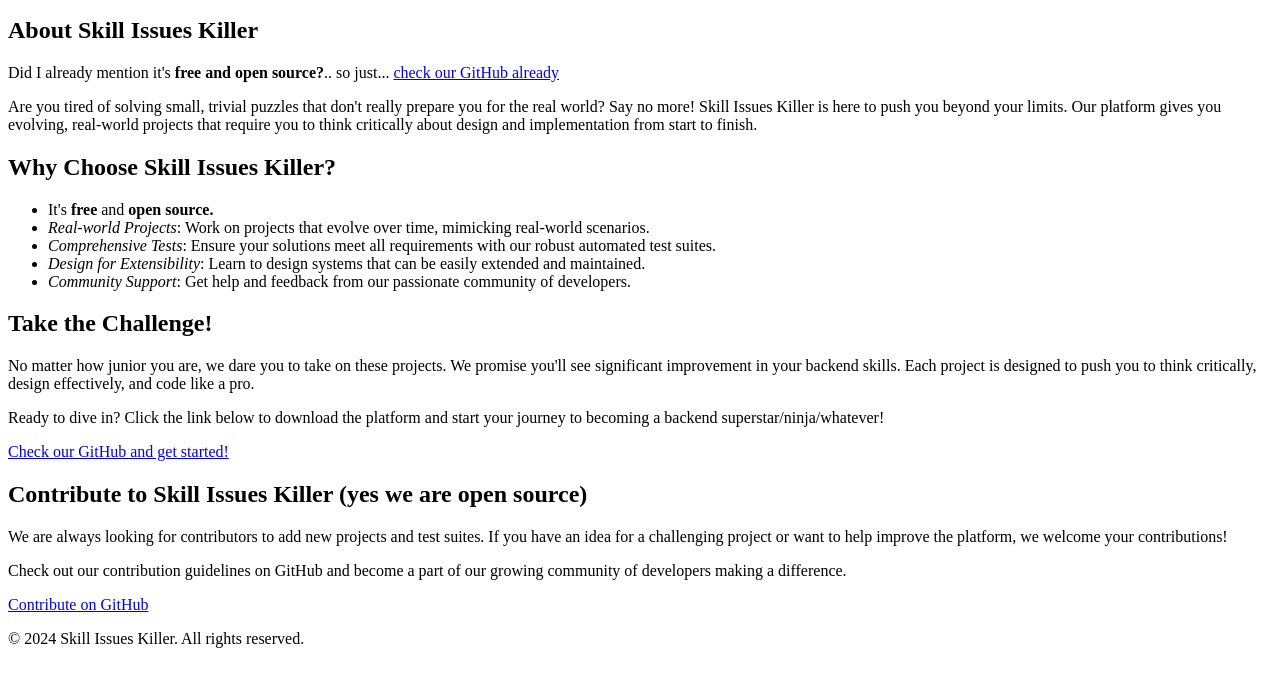
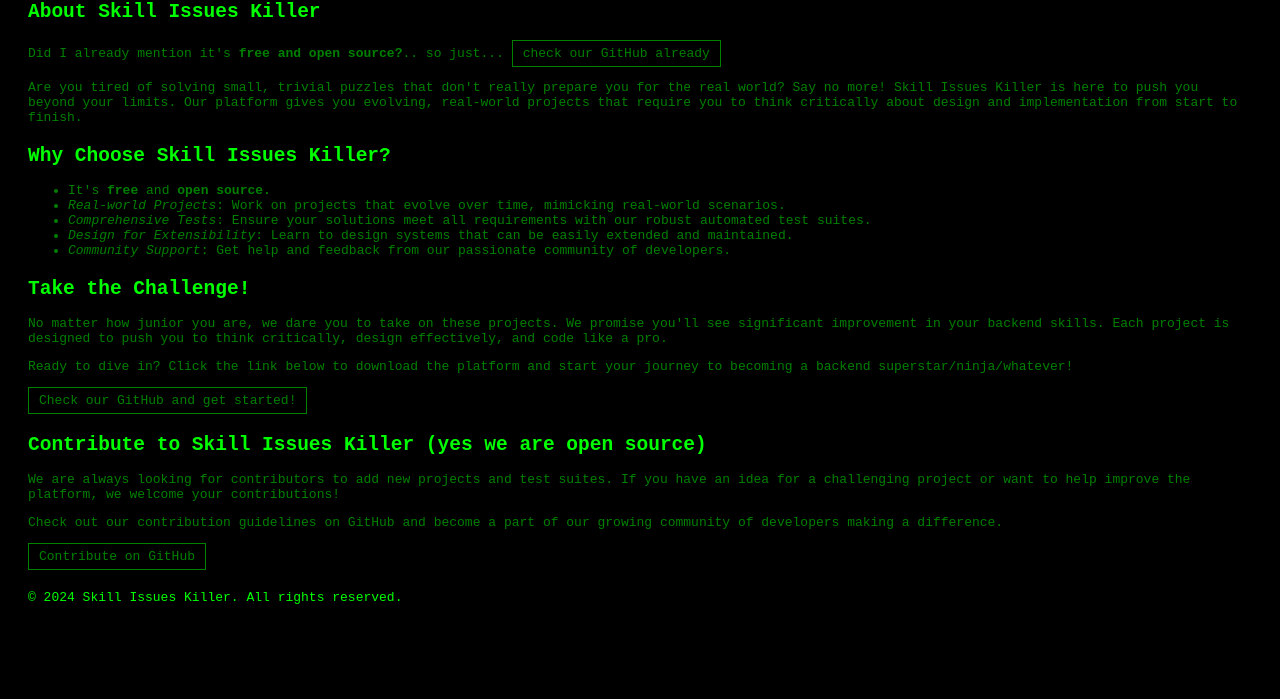
Before and after one commit to sissues/sissues.github.io, a plain HTML site: page index.html in a window 1280 px wide. Shown: the part 101-800 px from the top of the page. Drawn offline with Linux system fonts and the light colour scheme.

Commit message:
terminal cool

```diff
--- a/index.html
+++ b/index.html
@@ -4,6 +4,36 @@
     <meta charset="UTF-8">
     <meta name="viewport" content="width=device-width, initial-scale=1.0">
     <title>Skill Issues Killer</title>
+    <style>
+        body {
+            background-color: black;
+            color: green;
+            font-family: monospace;
+        }
+        header h1, section h2, footer p {
+            color: #00ff00; /* Lighter green for headings */
+        }
+        .btn {
+            color: green;
+            text-decoration: none;
+            border: 1px solid green;
+            padding: 5px 10px;
+            display: inline-block;
+        }
+        .btn:hover {
+            background-color: green;
+            color: black;
+        }
+        header, section, footer {
+            margin: 20px;
+        }
+        a {
+            color: green;
+        }
+        a:hover {
+            color: lime;
+        }
+    </style>
 </head>
 <body>
     <div class="container">
```
